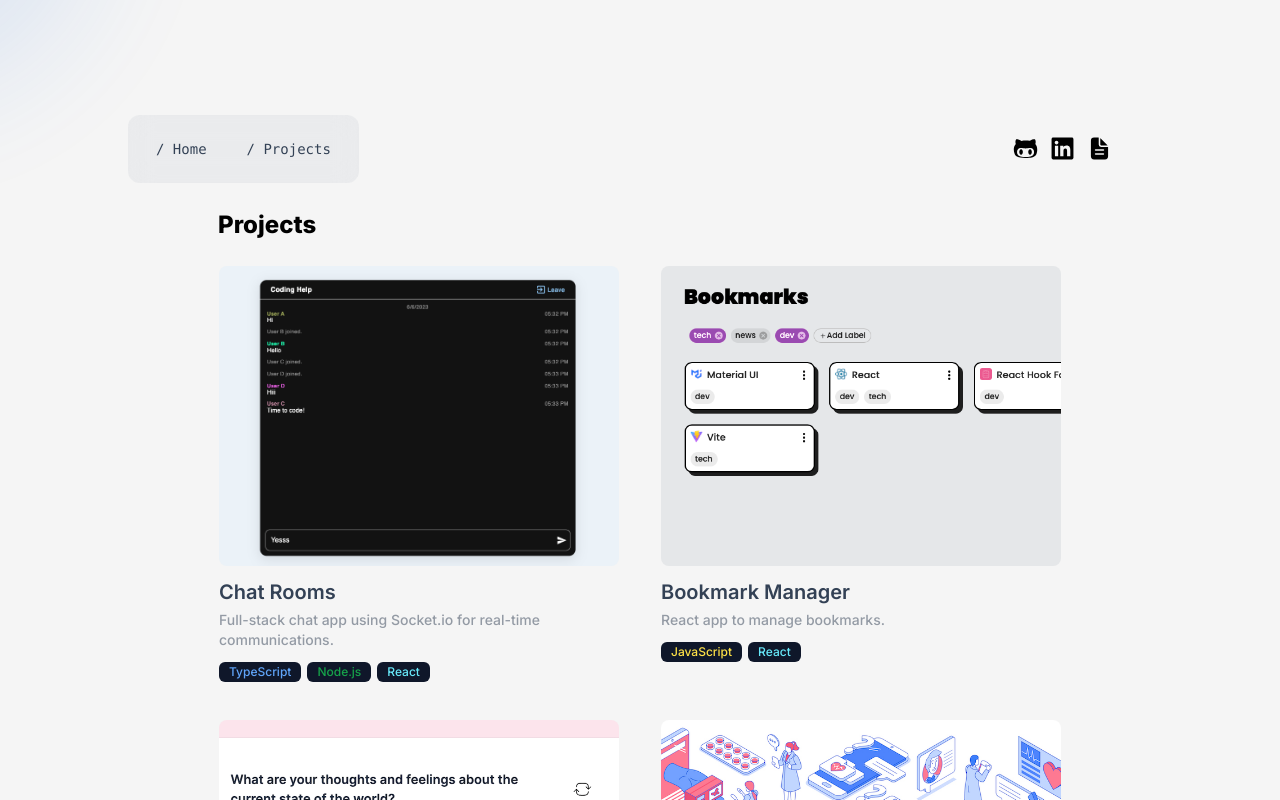
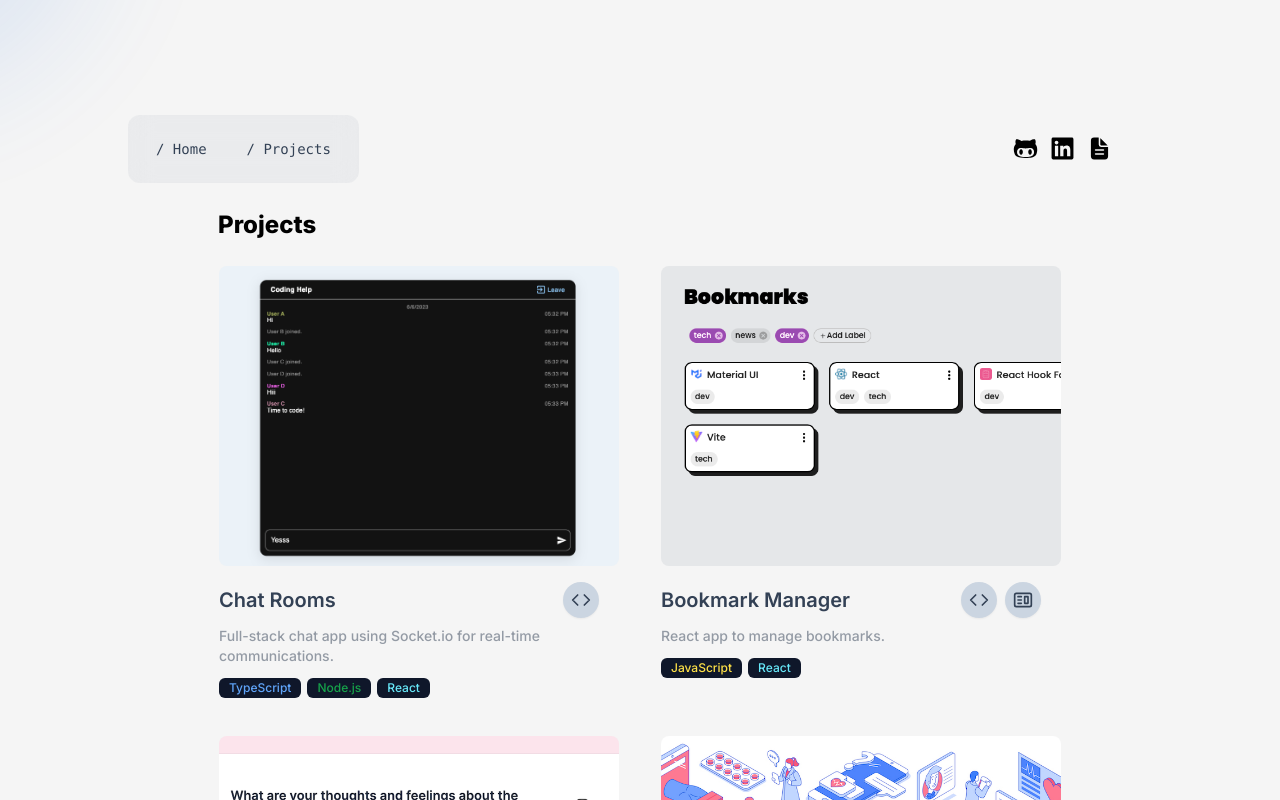
Before and after one commit to simicity/portfolio, a Next.js app: page /projects in a window 1280 px wide. Shown: the top 800 px of the page. Built offline with nearby package versions, Linux system fonts and the light colour scheme.

Commit message:
Add links to repo and deployed website

```diff
--- a/app/projects/page.tsx
+++ b/app/projects/page.tsx
@@ -1,5 +1,4 @@
 import Image from 'next/image'
-import testImage from '../../public/test.jpg'
 import chatImage from '../../public/chat.png'
 import bookmarkManagerImage from '../../public/bookmark_manager.png'
 import journalImage from '../../public/journal.png'
@@ -20,28 +19,32 @@ const projects = [
     description: 'Full-stack chat app using Socket.io for real-time communications.',
     image: chatImage,
     tags: ['TypeScript', 'Node.js', 'React'],
-    url: 'https://github.com/simicity/good-ol-chat-room'
+    repo: 'https://github.com/simicity/good-ol-chat-room',
+    url: ''
   },
   {
     title: 'Bookmark Manager',
     description: 'React app to manage bookmarks.',
     image: bookmarkManagerImage,
     tags: ['JavaScript', 'React'],
-    url: 'https://github.com/simicity/bookmark-manager'
+    repo: 'https://github.com/simicity/bookmark-manager',
+    url: 'https://simicity.github.io/bookmark-manager'
   },
   {
     title: 'AI-Powered Journal',
     description: 'AI provides you with journal prompts.',
     image: journalImage,
     tags: ['TypeScript', 'Next.js'],
-    url: 'https://github.com/simicity/co-journal'
+    repo: 'https://github.com/simicity/co-journal',
+    url: ''
   },
   {
     title: 'Online Health Information Assessment Tool',
     description: 'A tool that assesses information quality on Student Health Center websites.',
     image: healthInformationImage,
     tags: ['Python'],
-    url: 'https://github.com/aksfsu/QMOHI_tool'
+    repo: 'https://github.com/aksfsu/QMOHI_tool',
+    url: ''
   },
 ]
 
@@ -52,8 +55,8 @@ export default function Projects() {
         <div className='m-2 px-3 w-full col-span-full'>
           <h2 className='font-extrabold text-2xl'>Projects</h2>
         </div>
-        {projects.map(({title, description, image, tags, url}) => (
-          <a target="_blank" href={url} key={title} className="project-item rounded-lg m-2 px-3 py-2 text-slate-700 dark:text-slate-200 font-medium border border-transparent hover:border-solid hover:border-slate-200 dark:hover:border-slate-400">
+        {projects.map(({title, description, image, tags, repo, url}) => (
+          <a target="_blank" href={url ? url : repo} key={title} className="project-item rounded-lg m-2 px-3 py-2 text-slate-700 dark:text-slate-200 font-medium border border-transparent hover:border-solid hover:border-slate-200 dark:hover:border-slate-400">
             <div className='mb-3 selection:w-[400px] h-[300px] overflow-hidden rounded-lg'>
               <Image
                 src={image}
@@ -65,9 +68,60 @@ export default function Projects() {
                 }}
               />
             </div>
-            <h2 className={`mb-1 max-w-[400px] text-xl font-semibold`}>
-              {title}
-            </h2>
+            <div className='flex justify-center lg:justify-between max-w-[400px] mb-1'>
+              <h2 className={`text-xl font-semibold my-auto`}>
+                {title}
+              </h2>
+              <div className='mx-4'>
+                <ul className='flex justify-center lg:justify-start m-1'>
+                  <li>
+                    <a target="_blank" href={repo}>
+                      <button className='rounded-full p-2 shadow-sm bg-slate-300 hover:bg-slate-200 dark:bg-slate-600 dark:hover:bg-slate-700'>
+                        <svg
+                          fill="none"
+                          stroke="currentColor"
+                          strokeLinecap="round"
+                          strokeLinejoin="round"
+                          strokeWidth={2}
+                          viewBox="0 0 24 24"
+                          height="20px"
+                          width="20px"
+                        >
+                          <path d="M16 18l6-6-6-6M8 6l-6 6 6 6" />
+                        </svg>
+                      </button>
+                    </a>
+                  </li>
+                  {url && (
+                    <li className='ml-2'>
+                      <a target="_blank" href={url}>
+                        <button className='rounded-full p-2 shadow-sm bg-slate-300 hover:bg-slate-200 dark:bg-slate-600 dark:hover:bg-slate-700'>
+                          <svg fill="none" viewBox="0 0 24 24" height="20px" width="20px">
+                            <path
+                              fill="currentColor"
+                              fillRule="evenodd"
+                              d="M14 7a1 1 0 00-1 1v8a1 1 0 001 1h4a1 1 0 001-1V8a1 1 0 00-1-1h-4zm3 2h-2v6h2V9z"
+                              clipRule="evenodd"
+                            />
+                            <path
+                              fill="currentColor"
+                              d="M6 7a1 1 0 000 2h4a1 1 0 100-2H6zM6 11a1 1 0 100 2h4a1 1 0 100-2H6zM5 16a1 1 0 011-1h4a1 1 0 110 2H6a1 1 0 01-1-1z"
+                            />
+                            <path
+                              fill="currentColor"
+                              fillRule="evenodd"
+                              d="M4 3a3 3 0 00-3 3v12a3 3 0 003 3h16a3 3 0 003-3V6a3 3 0 00-3-3H4zm16 2H4a1 1 0 00-1 1v12a1 1 0 001 1h16a1 1 0 001-1V6a1 1 0 00-1-1z"
+                              clipRule="evenodd"
+                            />
+                          </svg>
+                        </button>
+                      </a>
+                    </li>
+                  )}
+
+                </ul>
+              </div>
+            </div>
             <p className={`mb-3 max-w-[400px] text-sm opacity-50`}>
               {description}
             </p>
```
